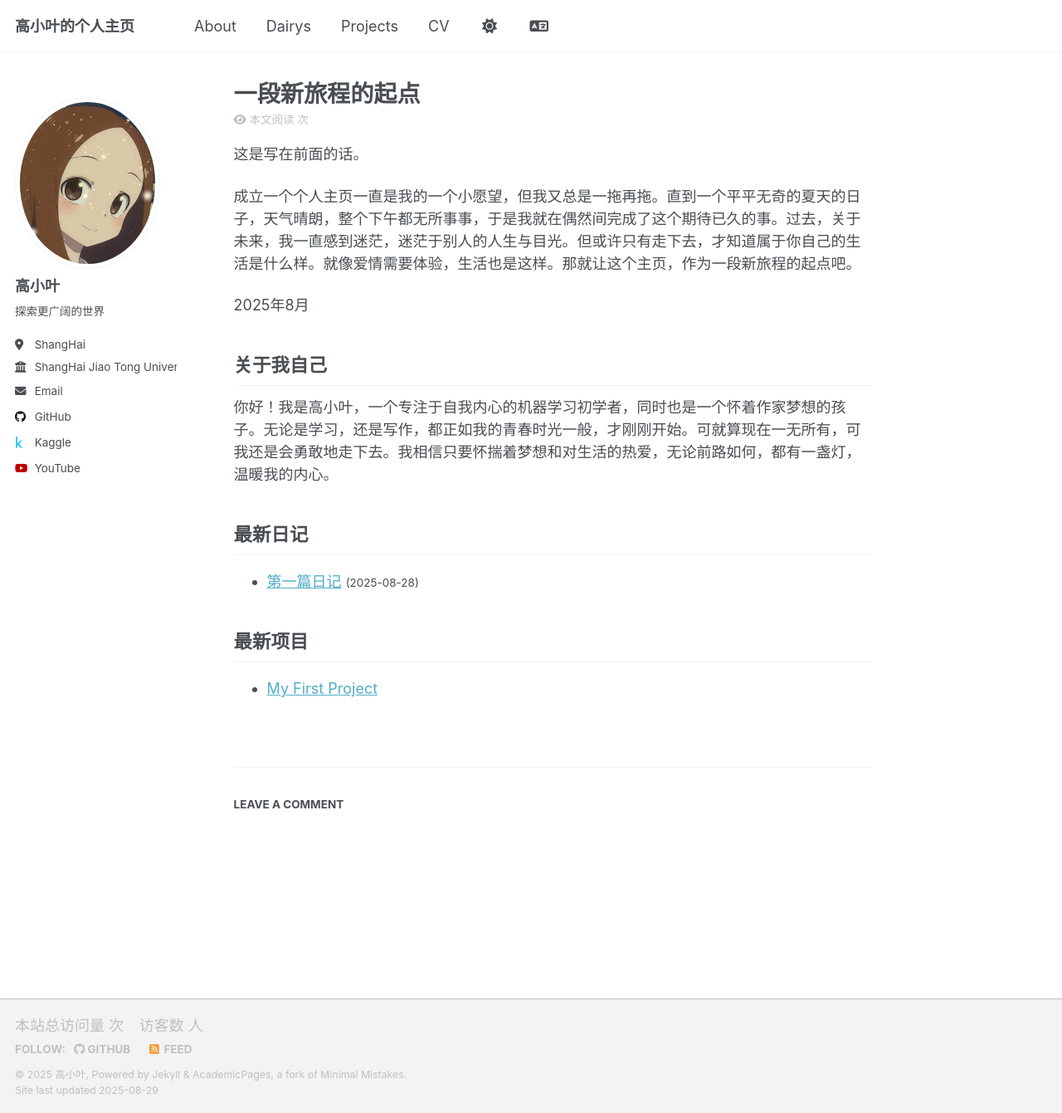
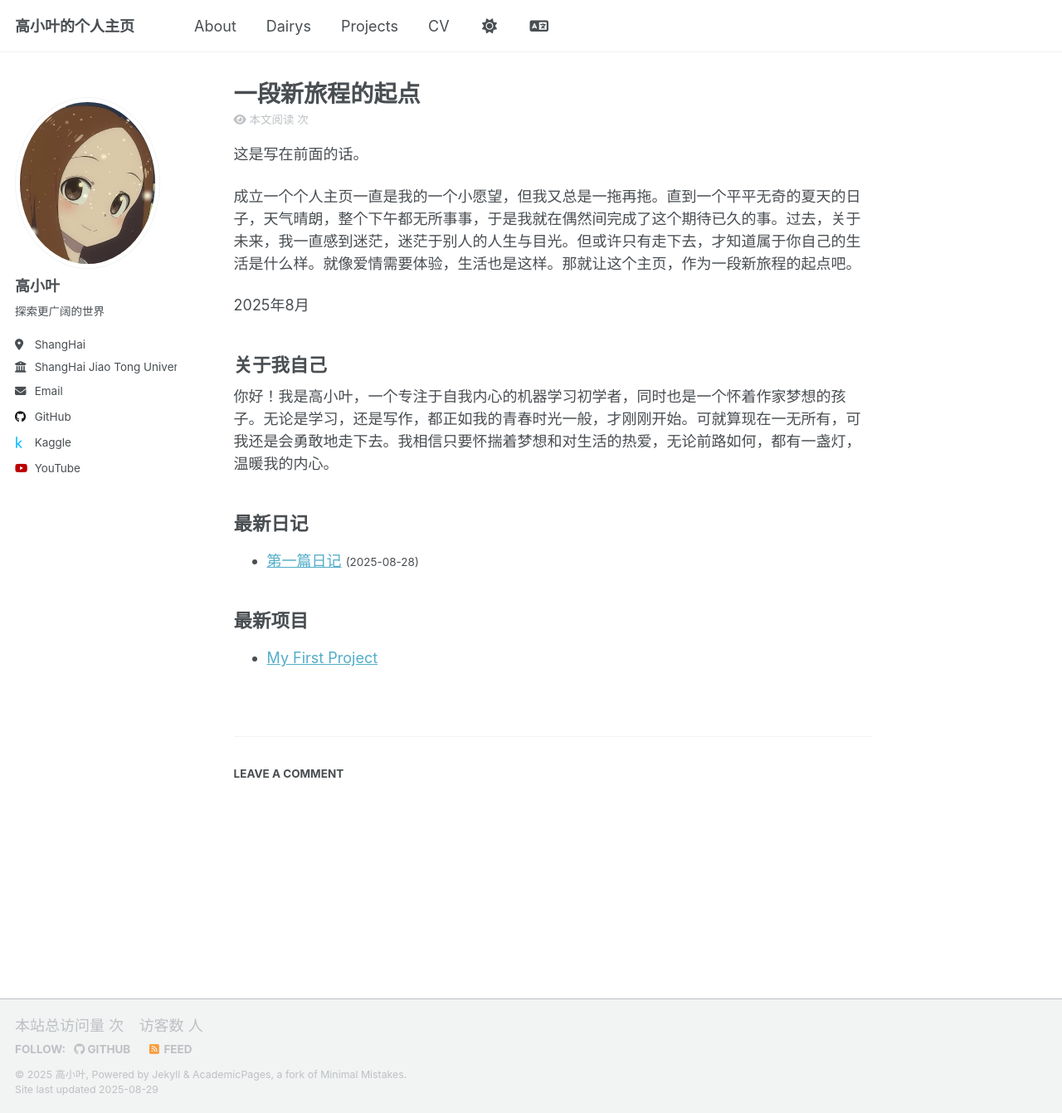
Before and after one commit to gaoyesjtu/gaoyesjtu.github.io, a Jekyll site: the page built from _pages/about.md, in a window 1280 px wide and 1341 px high. Shown: the whole window at 83% size. Built offline with Jekyll 4.4.1, drawn with Linux system fonts in a browser that asks for light colours; comment, search, counter and statistics services are not loaded.

Commit message:
Update main.scss

```diff
--- a/assets/css/main.scss
+++ b/assets/css/main.scss
@@ -43,3 +43,9 @@
     "vendor/font-awesome/solid",
     "vendor/font-awesome/brands"
 ;
+
+/* override: remove underline for H2 in article content */
+.page__content h2 {
+  border-bottom: none;
+  padding-bottom: 0; /* 可选：去掉多余的底部留白 */
+}
```
